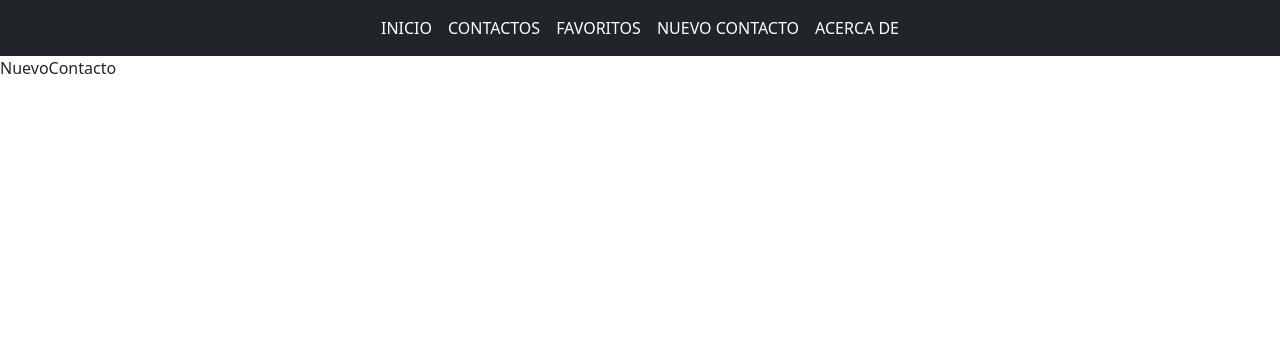
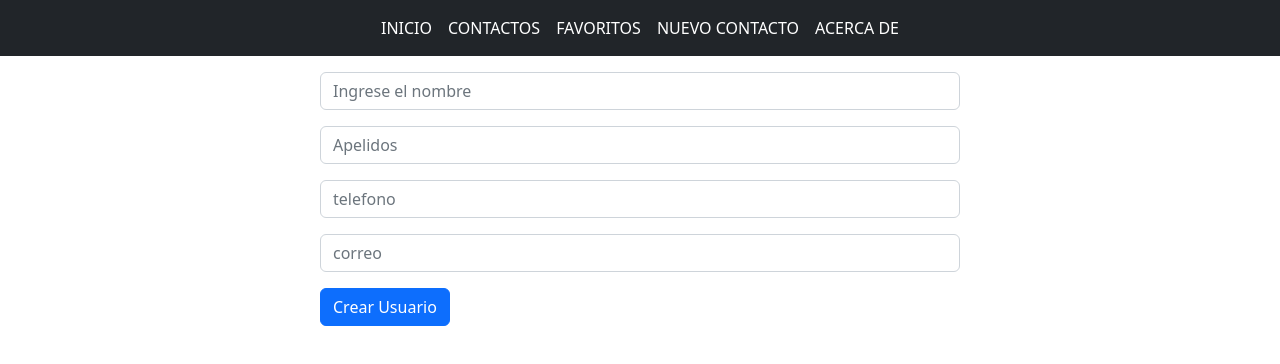
Before and after one commit to 2730538920101/AYD1_P1_G6, a React (Create React App) app in the folder Frontend/front-ayd1-practica1/: page /Nuevo in a window 1280 px wide. Shown: the top 364 px of the page. Built offline with nearby package versions, Linux system fonts and the light colour scheme.

Commit message:
[ADD] Se creo el component NuevoContacto

```diff
--- a/Frontend/front-ayd1-practica1/package.json
+++ b/Frontend/front-ayd1-practica1/package.json
@@ -3,6 +3,7 @@
   "version": "0.1.0",
   "private": true,
   "dependencies": {
+    "@hookform/resolvers": "^2.9.11",
     "@testing-library/jest-dom": "^5.16.5",
     "@testing-library/react": "^13.4.0",
     "@testing-library/user-event": "^13.5.0",
@@ -13,7 +14,8 @@
     "react-hook-form": "^7.43.1",
     "react-router-dom": "^6.8.1",
     "react-scripts": "5.0.1",
-    "web-vitals": "^2.1.4"
+    "web-vitals": "^2.1.4",
+    "zod": "^3.20.6"
   },
   "scripts": {
     "start": "react-scripts start",
--- a/Frontend/front-ayd1-practica1/src/App.css
+++ b/Frontend/front-ayd1-practica1/src/App.css
@@ -36,3 +36,17 @@
     transform: rotate(360deg);
   }
 }
+
+
+.form_container {
+  display: flex;
+  flex-direction: column;
+  margin: auto;
+  margin-top: 1rem;
+  width: 50%;
+}
+
+.form_elements {
+  justify-content: center;
+  align-items: center;
+}
--- a/Frontend/front-ayd1-practica1/src/componentes/NuevoContacto.js
+++ b/Frontend/front-ayd1-practica1/src/componentes/NuevoContacto.js
@@ -1,9 +1,130 @@
-import React from 'react'
+import { useEffect } from "react";
+import React from "react";
+import Button from "react-bootstrap/Button";
+import Form from "react-bootstrap/Form";
+import { useForm, FormProvider } from "react-hook-form";
+import { zodResolver } from "@hookform/resolvers/zod";
+import { z } from "zod";
+
+import styles from "../App.css";
+
+const registerSchema = z.object({
+  nombre: z
+    .string()
+    .min(1, { message: "Campo Obligatorio" })
+    .max(25, { message: "El nombre no puede ser mayor a 25 caracteres" }),
+  apellido: z
+    .string()
+    .min(1, { message: "Campo Obligatorio" })
+    .max(25, { message: "El nombre no puede ser mayor a 25 caracteres" }),
+  telefono: z
+    .string()
+    .min(1, { message: "Campo Obligatorio" })
+    .max(12, { message: "El nombre no puede ser mayor a 12 caracteres" }),
+  correo: z
+    .string()
+    .email({ message: "Formato de correo no valido" })
+    .min(1, { message: "Campo Obligatorio" })
+    .max(50, { message: "El nombre no puede ser mayor a 50 caracteres" }),
+});
 
 function NuevoContacto() {
+  const methods = useForm({
+    resolver: zodResolver(registerSchema),
+  });
+
+  const {
+    reset,
+    handleSubmit,
+    register,
+    formState: { isSubmitSuccessful, errors },
+  } = methods;
+
+  useEffect(() => {
+    if (isSubmitSuccessful) {
+      reset();
+    }
+    // eslint-disable-next-line react-hooks/exhaustive-deps
+  }, [isSubmitSuccessful]);
+
+  const onHandleSubmit = async (data) => {
+    await fetch("http://localhost:5000/addContact", {
+      method: "POST",
+      body: JSON.stringify(data),
+      headers: {"Content-type": "application/json; charset=UTF-8"}
+    })
+      .then((response) => response.json())
+      .then((result) => {
+        console.log(result);
+      }).catch((error) => {
+        console.log(error);
+      });
+  };
   return (
-    <div>NuevoContacto</div>
-  )
+    <div className={"form_container"}>
+      <div className="form_elements">
+        <FormProvider {...methods}>
+          <Form onSubmit={handleSubmit(onHandleSubmit)}>
+            <Form.Group className="mb-3" controlId="formBasicEmail">
+              <Form.Control
+                type="text"
+                placeholder="Ingrese el nombre"
+                {...register("nombre")}
+                defaultValue=""
+              />
+              {!!errors["nombre"] && (
+                <Form.Text className="danger">
+                  {errors["nombre"].message}
+                </Form.Text>
+              )}
+            </Form.Group>
+            <Form.Group className="mb-3" controlId="formBasicPassword">
+              <Form.Control
+                type="text"
+                placeholder="Apelidos"
+                {...register("apellido")}
+                defaultValue=""
+              />
+              {!!errors["apellido"] && (
+                <Form.Text className="danger">
+                  {errors["apellido"].message}
+                </Form.Text>
+              )}
+            </Form.Group>
+            <Form.Group className="mb-3" controlId="formBasicPassword">
+              <Form.Control
+                type="text"
+                placeholder="telefono"
+                {...register("telefono")}
+                defaultValue=""
+              />
+              {!!errors["telefono"] && (
+                <Form.Text className="danger">
+                  {errors["telefono"].message}
+                </Form.Text>
+              )}
+            </Form.Group>
+            <Form.Group className="mb-3" controlId="formBasicPassword">
+              <Form.Control
+                type="text"
+                placeholder="correo"
+                {...register("correo")}
+                defaultValue=""
+              />
+              {!!errors["correo"] && (
+                <Form.Text className="danger">
+                  {errors["correo"].message}
+                </Form.Text>
+              )}
+            </Form.Group>
+            <Button variant="primary" type="submit">
+              Crear Usuario
+            </Button>
+          </Form>
+        </FormProvider>
+      </div>
+    </div>
+  );
 }
 
-export default NuevoContacto
+export default NuevoContacto;
```
Also changed, not shown: 1 other file (tests, documents, lock files or other folders).
